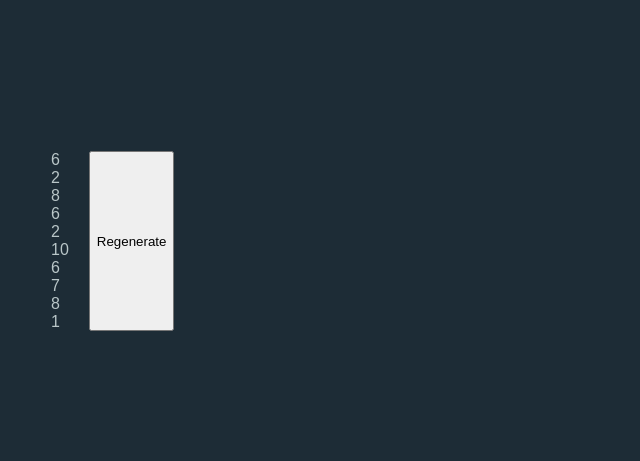
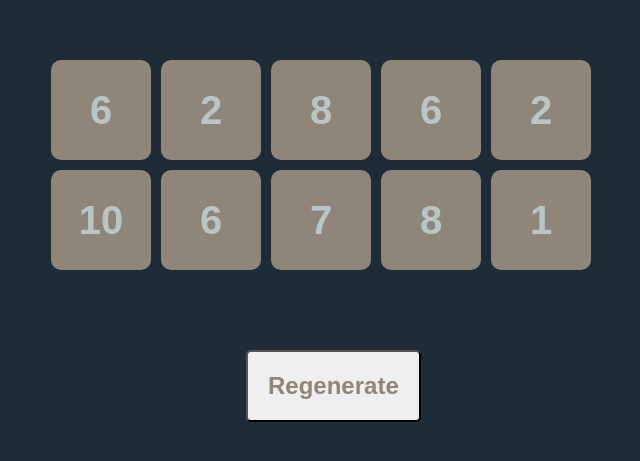
Before and after one commit to Krishna-Prasad31/Tenzies, a React app in the folder my-app/: page / in a window 1280 px wide. Shown: the part 159-620 px from the top of the page, without its empty margins (349-989 px from the left). Built offline with nearby package versions, Linux system fonts and the light colour scheme; the HTML template or start-up script is replaced by a standard one.

Commit message:
Styling the button

```diff
--- a/my-app/src/Body.jsx
+++ b/my-app/src/Body.jsx
@@ -16,6 +16,7 @@ const regenerate = () => {
 
 
   return(
+    <div className="mainWrapper">
     <div className="container">
       <div className="gameBoardWrapper">
     {num.map((n, i) => (
@@ -24,8 +25,13 @@ const regenerate = () => {
       </div>
     ))}
       </div>
-      <button onClick={regenerate}>Regenerate</button>
+
     </div>
+
+    <button className="Regenerate" onClick={regenerate}>Regenerate</button>
+    </div>
+
+
 
 
   )
--- a/my-app/src/index.css
+++ b/my-app/src/index.css
@@ -8,6 +8,8 @@ body{
   height: 100vh;
   margin: 0;
 }
+
+
 
 .container{
   display: grid;
@@ -30,12 +32,43 @@ margin-left: 200px;
   cursor: pointer;
 }
 
-.GameBoard:hover{
+.gameBoard:hover{
   width: 120px;
   height: 120px;
 }
 
-.GameBoard:active{
+.gameBoard:active{
   width: 80px;
   height: 80px;
 }
+
+
+.gameBoardWrapper{
+  display: grid;
+  grid-template-columns: repeat(5, 1fr);
+  gap: 10px;
+}
+
+.gameBoard{
+  width: 100px;
+  height: 100px;
+  background-color: #8f8578;
+  border-radius: 10px;
+  display: flex;
+  justify-content: center;
+  align-items: center;
+  font-weight: bold;
+  font-size: 40px;
+  transition: 0.5s;
+  cursor: pointer;
+}
+
+.Regenerate{
+  color: #8f8578;
+  margin-top: 80px;
+  padding: 20px;
+  margin-left: 395px;
+  border-radius: 5px;
+  font-size: 24px;
+  font-weight: bold;
+}
```
